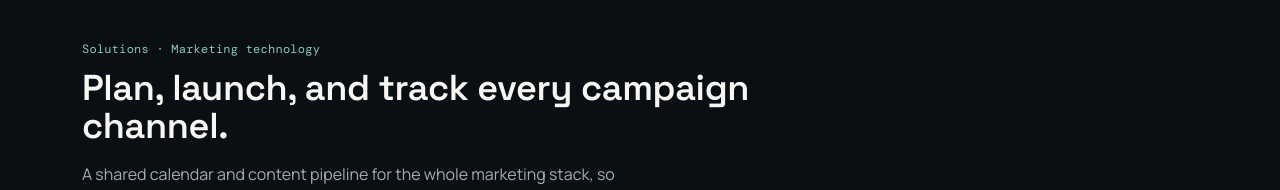
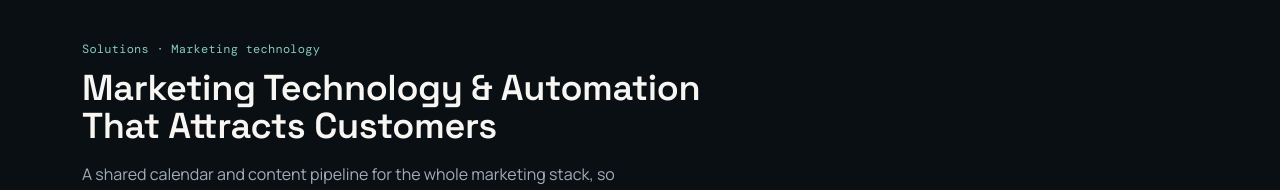
Before and after one commit to kyleel2249/CintexaWeb, a React (Vite) app in the folder artifacts/cintexa/: page /solutions/marketing in a window 1280 px wide. Shown: the part 128-318 px from the top of the page. Built offline with nearby package versions, Linux system fonts and the light colour scheme; no server answers.

Commit message:
SEO H1: Marketing Technology & Automation

```diff
--- a/artifacts/cintexa/src/pages/MarketingTech.tsx
+++ b/artifacts/cintexa/src/pages/MarketingTech.tsx
@@ -11,7 +11,7 @@ export function MarketingTech() {
   return (
     <SolutionPageShell
       eyebrow="Solutions · Marketing technology"
-      title="Plan, launch, and track every campaign channel."
+      title="Marketing Technology & Automation That Attracts Customers"
       intro="A shared calendar and content pipeline for the whole marketing stack, so channels stop working in isolation."
     >
       <div className="grid gap-4 sm:grid-cols-2 lg:grid-cols-4">
```
